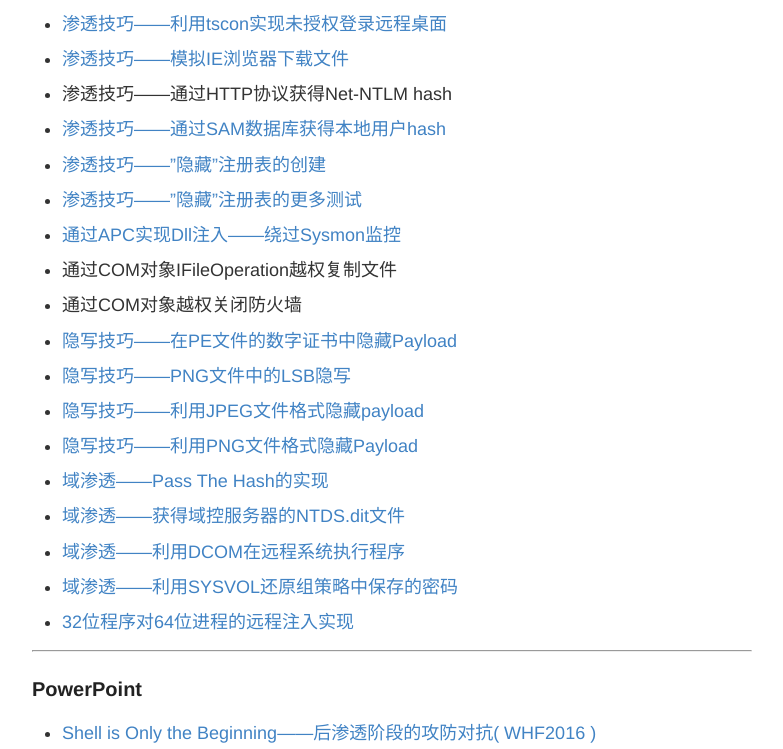
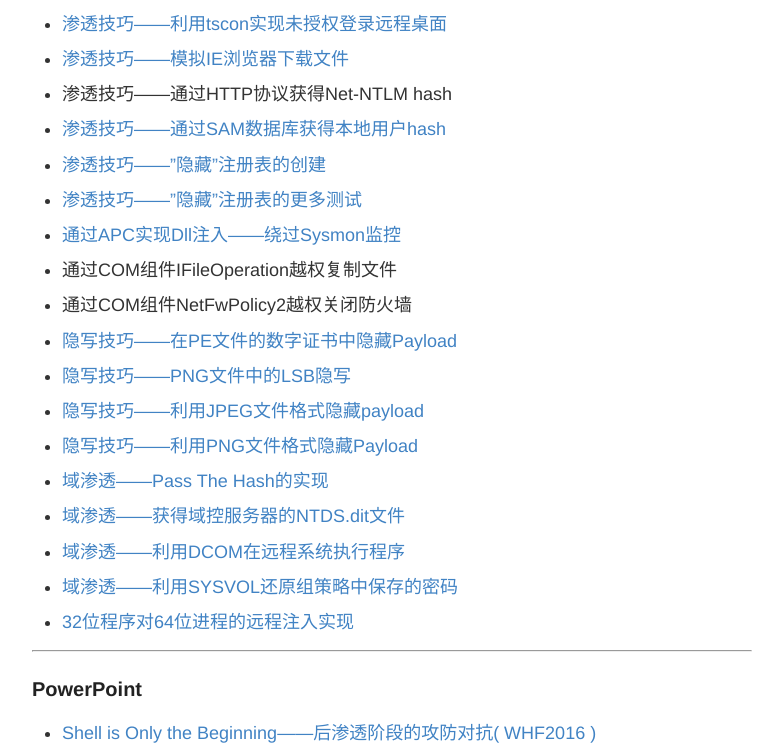
Before and after one commit to 3gstudent/backup-3gstudent.github.io, a Jekyll site: the page built from about.md, in a window 1280 px wide and 900 px high, scrolled down 5838 px, cut to the strip 0-749 px from the top of the window. Shown: the whole strip, without its empty margins (248-1031 px from the left). Built offline with Jekyll 4.4.1, drawn with Linux system fonts in a browser that asks for light colours.

Commit message:
Update about.md

```diff
--- a/about.md
+++ b/about.md
@@ -407,10 +407,10 @@ Github:   [3gstudent](https://github.com/3gstudent)
  [通过APC实现Dll注入——绕过Sysmon监控](https://3gstudent.github.io/3gstudent.github.io/%E9%80%9A%E8%BF%87APC%E5%AE%9E%E7%8E%B0Dll%E6%B3%A8%E5%85%A5-%E7%BB%95%E8%BF%87Sysmon%E7%9B%91%E6%8E%A7/)
 
 -
- 通过COM对象IFileOperation越权复制文件
+ 通过COM组件IFileOperation越权复制文件
 
 -
- 通过COM对象越权关闭防火墙
+ 通过COM组件NetFwPolicy2越权关闭防火墙
 
 -
  [隐写技巧——在PE文件的数字证书中隐藏Payload](https://3gstudent.github.io/3gstudent.github.io/%E9%9A%90%E5%86%99%E6%8A%80%E5%B7%A7-%E5%9C%A8PE%E6%96%87%E4%BB%B6%E7%9A%84%E6%95%B0%E5%AD%97%E8%AF%81%E4%B9%A6%E4%B8%AD%E9%9A%90%E8%97%8FPayload/)
```
